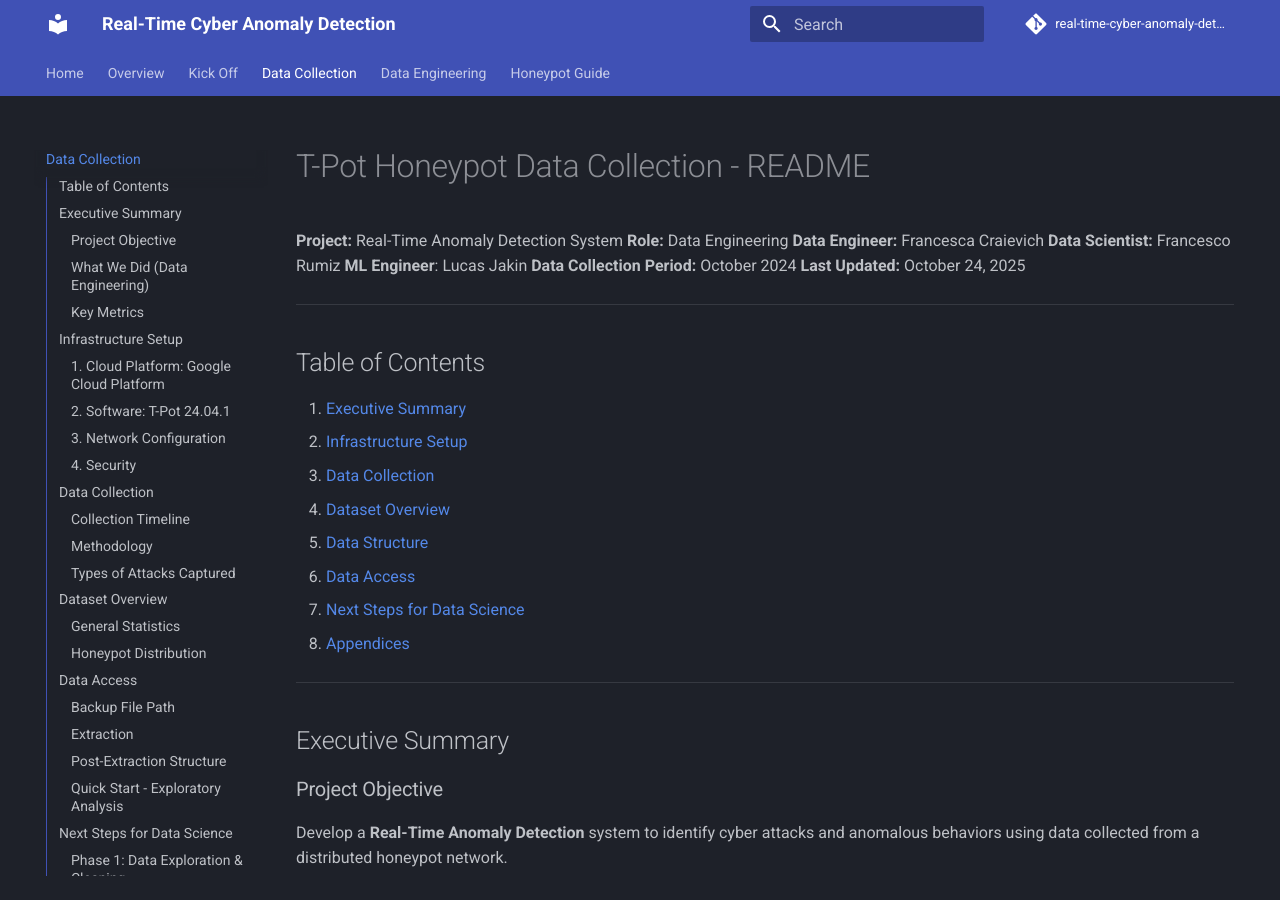
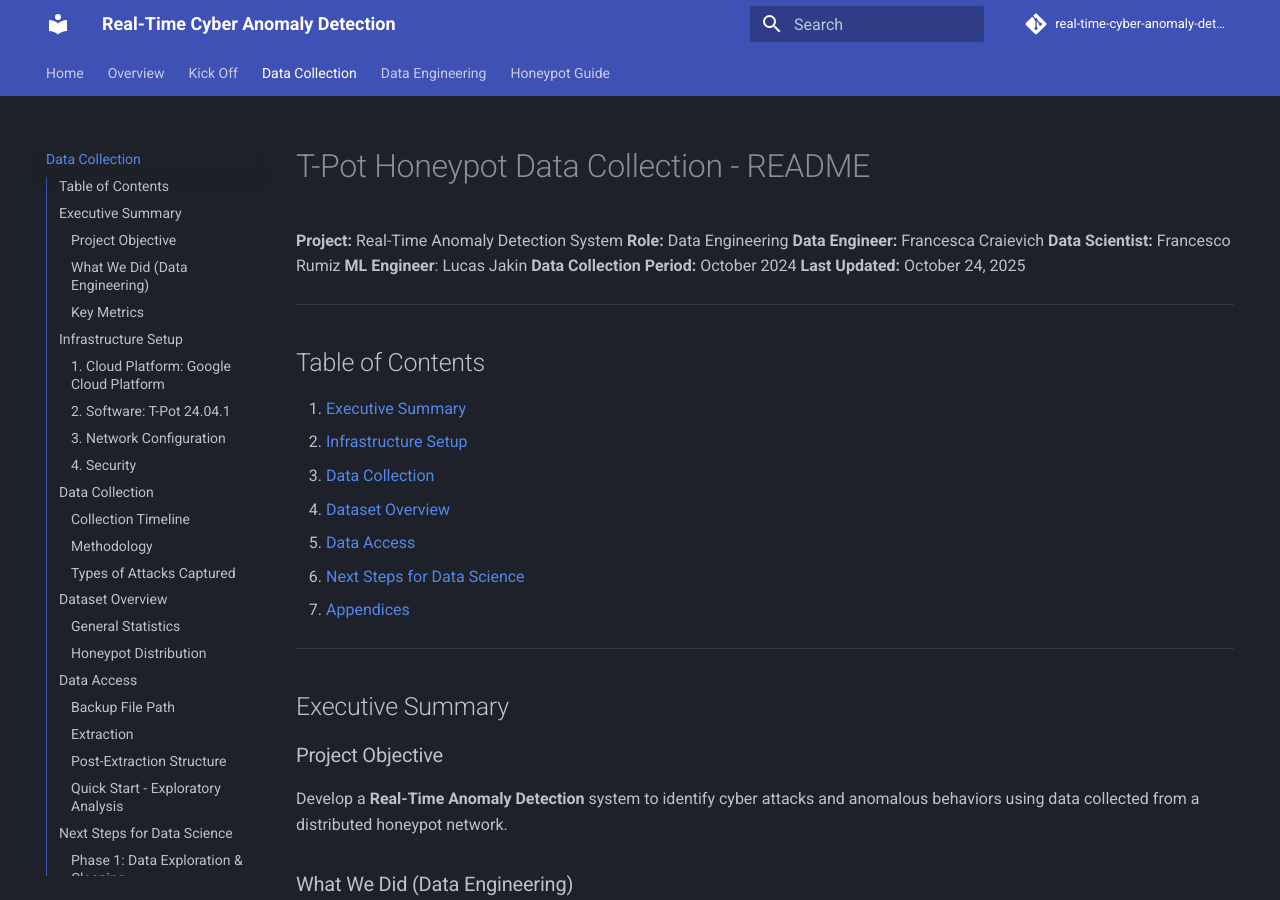
Before and after one commit to francescacraievich/real-time-cyber-anomaly-detection, an MkDocs documentation site: the page built from docs/data_collection.md, in a window 1280 px wide and 900 px high. Built offline with MkDocs 1.6.1 and Material for MkDocs 9.7.7, drawn with Linux system fonts in a browser that asks for light colours; comment, search, counter and statistics services are not loaded.

Commit message:
fix to documentation

```diff
--- a/docs/data_collection.md
+++ b/docs/data_collection.md
@@ -16,10 +16,9 @@
 2. [Infrastructure Setup](#infrastructure-setup)
 3. [Data Collection](#data-collection)
 4. [Dataset Overview](#dataset-overview)
-5. [Data Structure](#data-structure)
-6. [Data Access](#data-access)
-7. [Next Steps for Data Science](#next-steps-for-data-science)
-8. [Appendices](#appendices)
+5. [Data Access](#data-access)
+6. [Next Steps for Data Science](#next-steps-for-data-science)
+7. [Appendices](#appendices)
 
 ---
 
```
Also changed, not shown: docs/index.md (+1 -1 lines).
